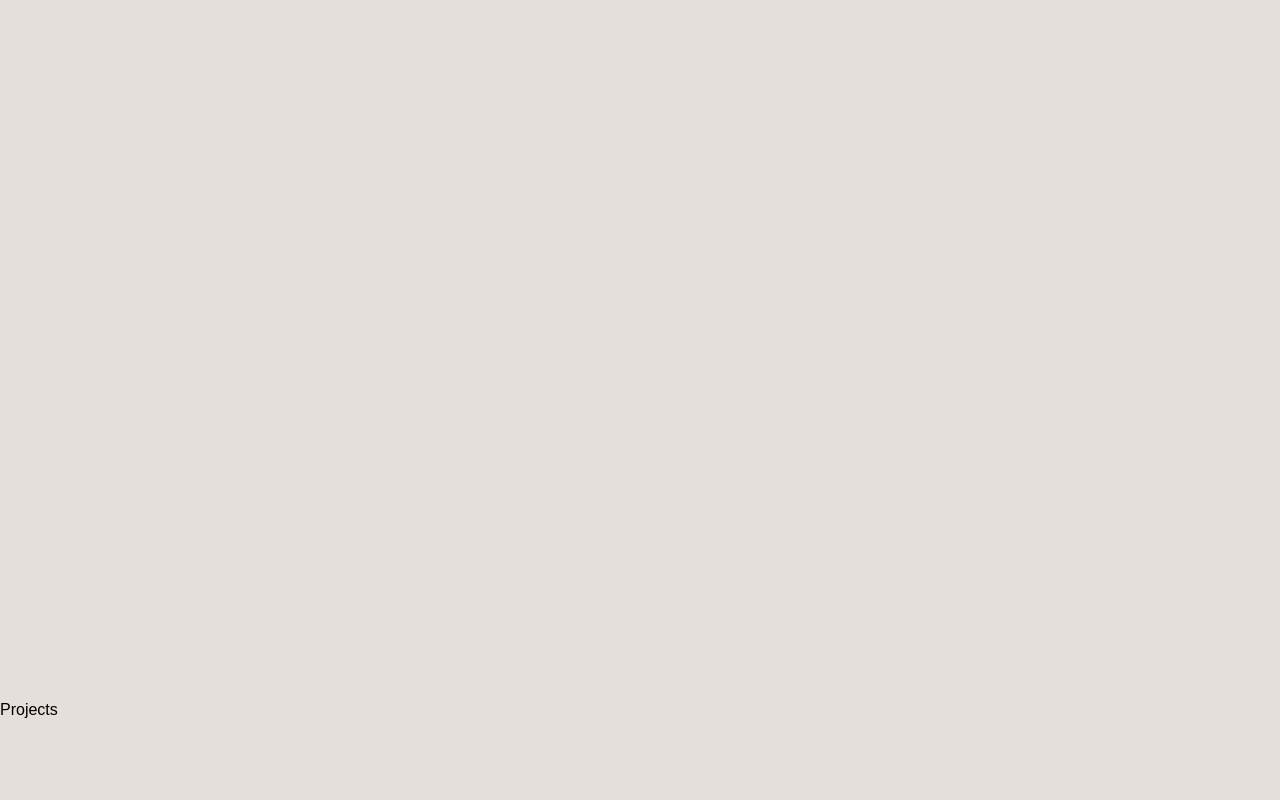
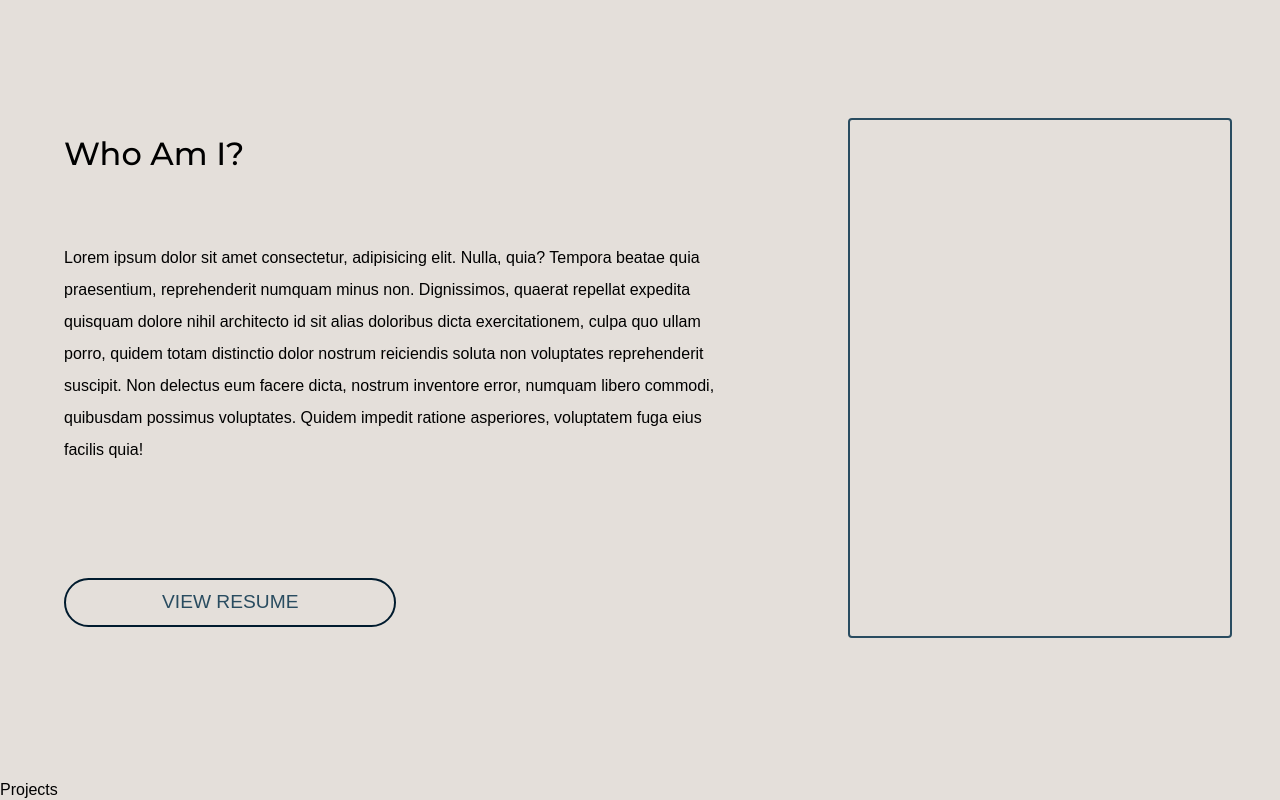
Before and after one commit to eddyseed/eddyseed.github.io, a React (Create React App) app: page / in a window 1280 px wide. Shown: the part 886-1686 px from the top of the page. Built offline with nearby package versions, Linux system fonts and the light colour scheme; a web font is replaced by a local one.

Commit message:
Add Main Introduction Page

```diff
--- a/src/Pages/Gallery/Gallery.css
+++ b/src/Pages/Gallery/Gallery.css
@@ -4,4 +4,5 @@
 
 #PROJECTS {
   height: 100vh;
+  transform: translate(0, 10vh);
 }/*# sourceMappingURL=Gallery.css.map */
--- a/src/Pages/Gallery/Gallery.scss
+++ b/src/Pages/Gallery/Gallery.scss
@@ -6,6 +6,7 @@
 #PROJECTS{
     height: $projectPageHeightDesktop;
     // background-color: green;
+    transform: translate(0,$navbarHeightDesktop);
 }
 @media only screen and (max-width:768px){
     #ABOUT{
--- a/src/Pages/Introduction/Introduction.css
+++ b/src/Pages/Introduction/Introduction.css
@@ -116,7 +116,73 @@
 }
 
 #MAIN {
+  transform: translate(0, 10vh);
   height: 100vh;
+  display: grid;
+  grid-template-columns: 5fr 3fr;
+}
+#MAIN > section:nth-child(1) {
+  grid-template-rows: 1fr 2fr 1fr;
+  display: grid;
+}
+#MAIN > section:nth-child(1) > div:nth-child(1) {
+  display: flex;
+  align-items: end;
+  font-weight: 500;
+}
+#MAIN > section:nth-child(1) > div:nth-child(1) > span {
+  font-size: 2rem;
+  margin-left: 4rem;
+}
+#MAIN > section:nth-child(1) > div:nth-child(2) {
+  padding: 4rem;
+  line-height: 2rem;
+}
+#MAIN > section:nth-child(1) > div:nth-child(3) {
+  padding-left: 4rem;
+  display: flex;
+  align-items: start;
+}
+#MAIN > section:nth-child(1) > div:nth-child(3) > button {
+  border: 2px solid #001b2e;
+  outline: none;
+  font-size: 1.2rem;
+  font-weight: 500;
+  padding: 0.5rem 6rem;
+  border-radius: 100px;
+  position: relative;
+  overflow: hidden;
+  transition: color 0.4s ease;
+  color: #294c60;
+}
+#MAIN > section:nth-child(1) > div:nth-child(3) > button:hover {
+  color: white;
+  z-index: 2;
+}
+#MAIN > section:nth-child(1) > div:nth-child(3) > button:before {
+  content: "";
+  position: absolute;
+  top: -100%;
+  left: 0;
+  width: 100%;
+  height: 100%;
+  background: #294c60;
+  transition: top 0.4s ease;
+  z-index: 1;
+}
+#MAIN > section:nth-child(1) > div:nth-child(3) > button:hover:before {
+  top: 0;
+}
+#MAIN > section:nth-child(2) {
+  display: flex;
+  justify-content: center;
+  align-items: center;
+}
+#MAIN > section:nth-child(2) > div {
+  width: 80%;
+  height: 65%;
+  border-radius: 4px;
+  border: 2px solid #294c60;
 }
 
 @media only screen and (max-width: 768px) {
@@ -165,8 +231,55 @@
   #HOME > section:nth-child(2) > div:nth-child(2) > button {
     padding: 0.5rem 0;
     width: 80%;
+    border: 2px solid #001b2e;
+    outline: none;
+    color: #294c60;
+    font-size: 1.2rem;
+    font-weight: 500;
+    padding: 1rem 6rem;
+    border-radius: 100px;
+    position: relative;
+    overflow: hidden;
+    transition: color 0.4s ease;
   }
-}
-#MAIN {
-  transform: translate(0, 10vh);
+  #HOME > section:nth-child(2) > div:nth-child(2) > button:hover {
+    z-index: 9;
+    color: white;
+  }
+  #HOME > section:nth-child(2) > div:nth-child(2) > button:before {
+    content: "";
+    position: absolute;
+    top: -100%;
+    left: 0;
+    width: 100%;
+    height: 100%;
+    background: #294c60;
+    transition: top 0.4s ease;
+    z-index: -1;
+  }
+  #HOME > section:nth-child(2) > div:nth-child(2) > button:hover:before {
+    top: 0;
+  }
+  #HOME > section:nth-child(2) > div:nth-child(2) > button > span {
+    position: relative;
+    z-index: 1;
+  }
+  #MAIN {
+    height: 200vh;
+    grid-template-columns: none;
+  }
+  #MAIN > section:nth-child(1) {
+    order: 2;
+    grid-template-rows: 1fr 8fr 1fr;
+  }
+  #MAIN > section:nth-child(1) > div:nth-child(1) > span {
+    margin-left: 0;
+    padding: 1rem 1.5rem;
+  }
+  #MAIN > section:nth-child(1) > div:nth-child(2) {
+    padding: 1rem 1.5rem;
+  }
+  #MAIN > section:nth-child(2) {
+    order: 1;
+  }
 }/*# sourceMappingURL=Introduction.css.map */
--- a/src/Pages/Introduction/Introduction.scss
+++ b/src/Pages/Introduction/Introduction.scss
@@ -141,7 +141,85 @@
 }
 
 #MAIN {
+    transform: translate(0, 10vh);
     height: $mainPageHeightDesktop;
+    display: grid;
+    grid-template-columns: 5fr 3fr;
+
+    &>section:nth-child(1) {
+        grid-template-rows: 1fr 2fr 1fr;
+        display: grid;
+
+        &>div {
+
+            &:nth-child(1) {
+                display: flex;
+                align-items: end;
+                font-weight: 500;
+
+                &>span {
+                    font-size: 2rem;
+                    margin-left: 4rem;
+                }
+            }
+
+            &:nth-child(2) {
+                padding: 2*2rem;
+                line-height: 2rem;
+            }
+
+            &:nth-child(3) {
+                padding-left: 4rem;
+                display: flex;
+                align-items: start;
+                &>button {
+                    border: 2px solid map-get($quadratic, oxford-blue);
+                    outline: none;
+                    font-size: 1.2rem;
+                    font-weight: 500;
+                    padding: 0.5rem 6rem;
+                    border-radius: 100px;
+                    position: relative;
+                    overflow: hidden;
+                    transition: color 0.4s ease;
+                    color: map-get($quadratic, charcoal);
+                    &:hover {
+                        color: white;
+                        z-index: 2;
+                    }
+
+                    &:before {
+                        content: '';
+                        position: absolute;
+                        top: -100%;
+                        left: 0;
+                        width: 100%;
+                        height: 100%;
+                        background: map-get($quadratic, charcoal);
+                        transition: top 0.4s ease;
+                        z-index: 1;
+                    }
+
+                    &:hover:before {
+                        top: 0;
+                    }
+                }
+            }
+        }
+    }
+
+    &>section:nth-child(2) {
+        display: flex;
+        justify-content: center;
+        align-items: center;
+
+        &>div {
+            width: 80%;
+            height: 65%;
+            border-radius: 4px;
+            border: 2px solid map-get($quadratic, charcoal);
+        }
+    }
 }
 
 @media only screen and (max-width: 768px) {
@@ -201,14 +279,69 @@
                         &>button {
                             padding: .5rem 0;
                             width: 80%;
+                            border: 2px solid map-get($quadratic, oxford-blue);
+                            outline: none;
+                            color: map-get($quadratic, charcoal);
+                            font-size: 1.2rem;
+                            font-weight: 500;
+                            padding: 1rem 6rem;
+                            border-radius: 100px;
+                            position: relative;
+                            overflow: hidden;
+                            transition: color 0.4s ease;
+
+                            &:hover {
+                                z-index: 9;
+                                color: white;
+                            }
+
+                            &:before {
+                                content: '';
+                                position: absolute;
+                                top: -100%;
+                                left: 0;
+                                width: 100%;
+                                height: 100%;
+                                background: map-get($quadratic, charcoal);
+                                transition: top 0.4s ease;
+                                z-index: -1;
+                            }
+
+                            &:hover:before {
+                                top: 0;
+                            }
+
+                            &>span {
+                                position: relative;
+                                z-index: 1;
+                            }
                         }
                     }
                 }
             }
         }
     }
+
+    #MAIN {
+
+        height: 200vh;
+        grid-template-columns: none;
+        &>section:nth-child(1) {
+            order: 2;
+            grid-template-rows: 1fr 8fr 1fr;
+            &>div:nth-child(1){
+                &>span{
+                    margin-left: 0;
+                    padding: 1rem 1.5rem;
+                }
+            }
+            &>div:nth-child(2){
+                padding: 1rem 1.5rem;
+            }
+        }
+
+        &>section:nth-child(2) {
+            order: 1;
+        }
+    }
 }
-
-#MAIN {
-    transform: translate(0, 10vh);
-}
--- a/src/Pages/Introduction/Main.js
+++ b/src/Pages/Introduction/Main.js
@@ -2,6 +2,22 @@ import React from 'react'
 import './Introduction.css'
 export default function Main() {
   return (
-    <div id='MAIN'>Introduction Page</div>
+    <div id='MAIN' className=''>
+      <section className=''>
+        <div>
+          <span className='monster'>Who Am I?</span>
+        </div>
+        <div>
+          Lorem ipsum dolor sit amet consectetur, adipisicing elit. Nulla, quia? Tempora beatae quia praesentium, reprehenderit numquam minus non. Dignissimos, quaerat repellat expedita quisquam dolore nihil architecto id sit alias doloribus dicta exercitationem, culpa quo ullam porro, quidem totam distinctio dolor nostrum reiciendis soluta non voluptates reprehenderit suscipit. Non delectus eum facere dicta, nostrum inventore error, numquam libero commodi, quibusdam possimus voluptates. Quidem impedit ratione asperiores, voluptatem fuga eius facilis quia!
+        </div>
+        <div>
+          <button><span>VIEW RESUME</span></button>
+        </div>
+      </section>
+      <section>
+        <div>
+        </div>
+      </section>
+    </div>
   )
 }
```
Also changed, not shown: 2 other files (tests, documents, lock files or other folders).
